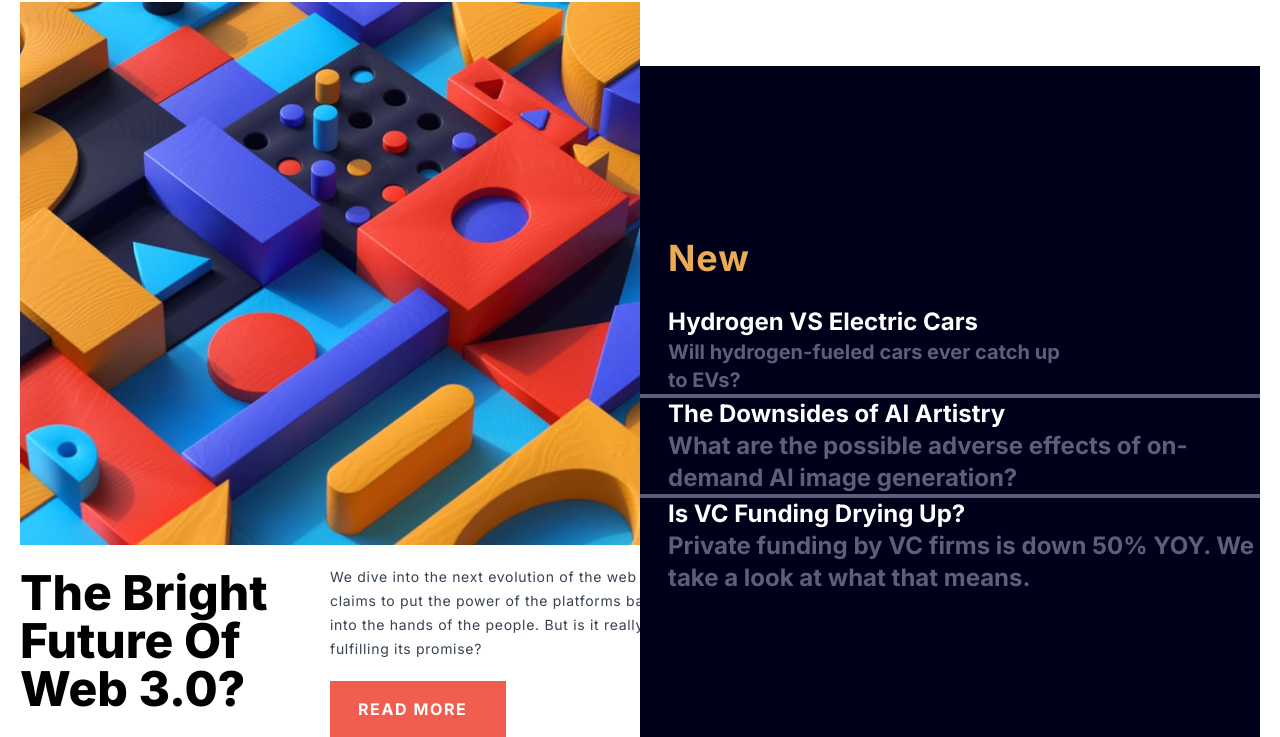
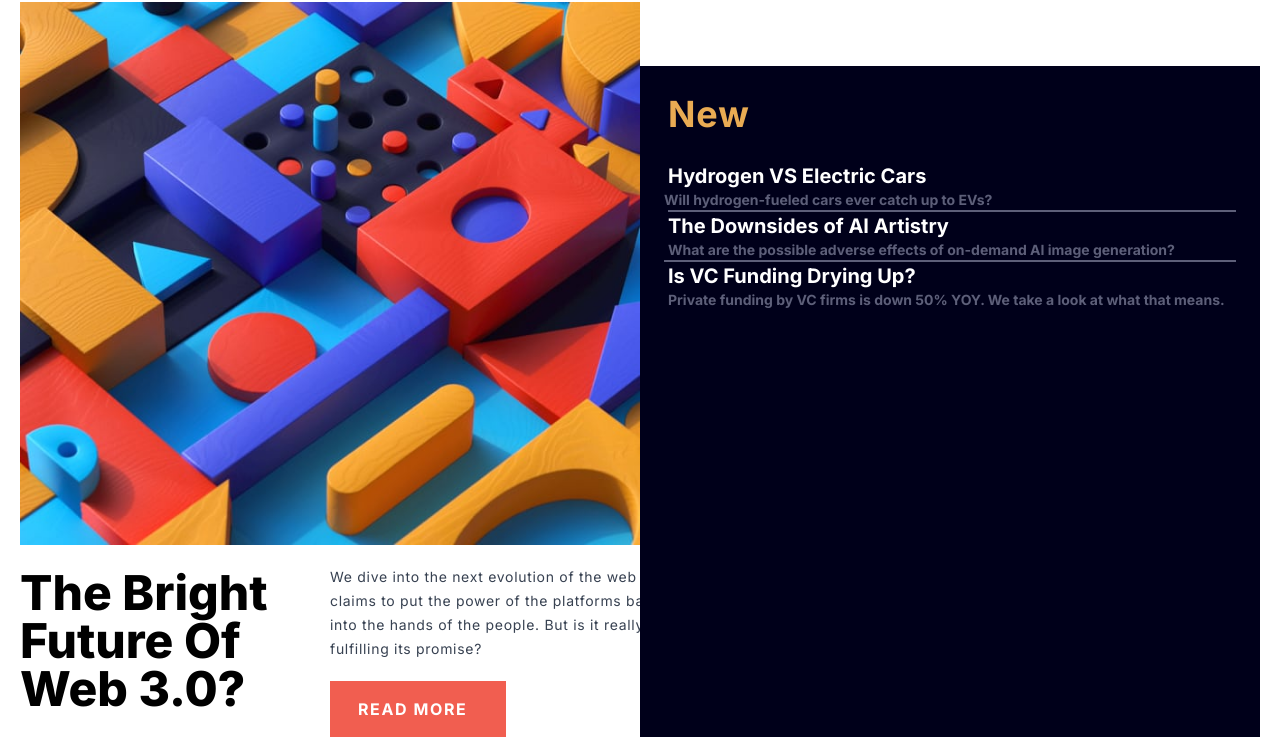
Before and after one commit to snehap02/news-homepage-frontendmentor, a website built with Vite: page index.html in a window 1280 px wide. Shown: the part 80-817 px from the top of the page. Built offline with nearby package versions, Linux system fonts and the light colour scheme.

Commit message:
two files changed

```diff
--- a/index.html
+++ b/index.html
@@ -4,7 +4,7 @@
     <meta charset="UTF-8">
     <meta http-equiv="X-UA-Compatible" content="IE=edge">
     <meta name="viewport" content="width=device-width, minimum-scale=1.0">
-    <link rel="icon" tyep="image/x-icon" href="/images/favicon-32x32.png">
+    <link rel="icon" type="image/x-icon" href="/images/favicon-32x32.png">
     <link href="https://fonts.googleapis.com/css2?family=Inter:wght@400;700;800&display=swap" rel="stylesheet">
     <link rel="stylesheet" href="/style.css">
     <title>News homepage</title>
@@ -59,21 +59,22 @@
             </div>
         </div>
 
-        <div class="bg-secondContent flex flex-col mt-16 justify-center items-start">
+        <div class="bg-secondContent mt-16">
             <h1 class="text-yellowish text-4xl font-onlyFont font-bold p-7 tracking-wide">New</h1>
-            <div class="ml-7 w-secondwidth">
-                <h2 class="text-white text-2xl font-bold font-onlyFont">Hydrogen VS Electric Cars</h2>
-                <p class="font-onlyFont text-xl font-semibold text-secondUnderText">Will hydrogen-fueled cars ever catch up to EVs?</p>
-            </div>
-            <div class="bg-secondUnderText w-full h-1"></div>
-            <div class="ml-7">
-                <h2 class="text-white text-2xl font-bold font-onlyFont">The Downsides of AI Artistry</h2>
-                <p class="font-onlyFont text-2xl font-semibold text-secondUnderText">What are the possible adverse effects of on-demand AI image generation?</p>
-            </div>
-            <div class="bg-secondUnderText w-full h-1"></div>
-            <div class="ml-7">
-                <h2 class="text-white text-2xl font-bold font-onlyFont">Is VC Funding Drying Up?</h2>
-                <p class="font-onlyFont text-2xl font-semibold text-secondUnderText">Private funding by VC firms is down 50% YOY. We take a look at what that means.</p>
+
+            <div>
+                <h1 class="text-white text-xl font-onlyFont font-semibold ml-7">Hydrogen VS Electric Cars</h1>
+                <h3 class="text-secondUnderText font-semibold font-onlyFont text-sm mx-6">Will hydrogen-fueled cars ever catch up to EVs?</h3>
+                <div class="bg-secondUnderText h-lineheight mx-6 ml-7"></div>
+                <h1 class="text-white text-xl font-onlyFont font-semibold ml-7">The Downsides of AI Artistry
+                </h1>
+                <h3 class="text-secondUnderText font-semibold font-onlyFont text-sm mx-6 ml-7">What are the possible adverse effects of on-demand AI image generation?
+                </h3>
+                <div class="bg-secondUnderText h-lineheight mx-6"></div>
+                <h1 class="text-white text-xl font-onlyFont font-semibold ml-7">Is VC Funding Drying Up?
+                </h1>
+                <h3 class="text-secondUnderText font-semibold font-onlyFont text-sm mx-6 ml-7">Private funding by VC firms is down 50% YOY. We take a look at what that means.
+                </h3>
             </div>
         </div>
     </section>
--- a/tailwind.config.js
+++ b/tailwind.config.js
@@ -18,7 +18,10 @@ module.exports = {
       },
       width:{
         firstwidth: '350px',
-        secondwidth: '410px'
+        secondwidth: '320px'
+      },
+      height:{
+        lineheight: '2px'
       },
       colors:{
         firstBg: 'rgba(0, 0, 0, 0.47)',
```
